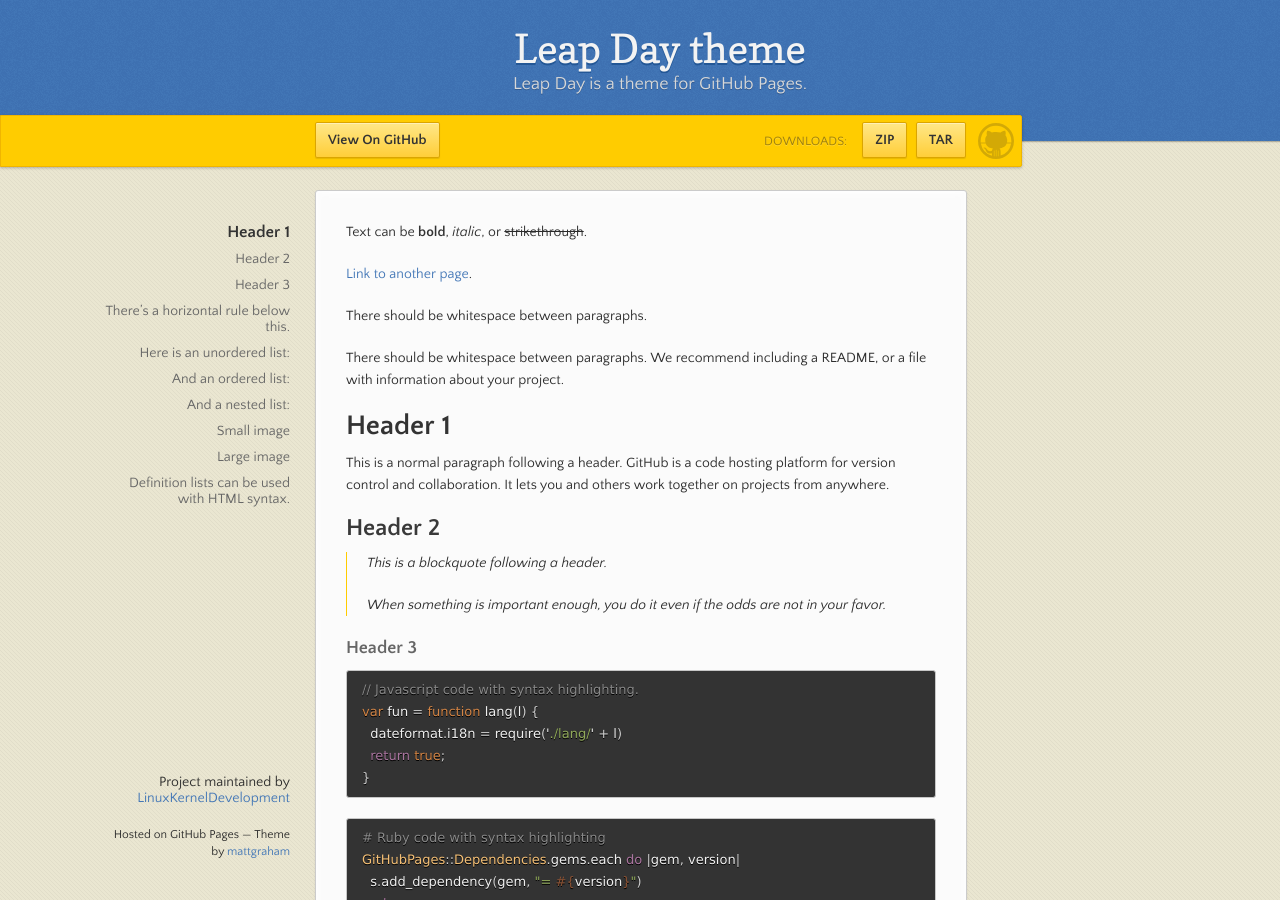
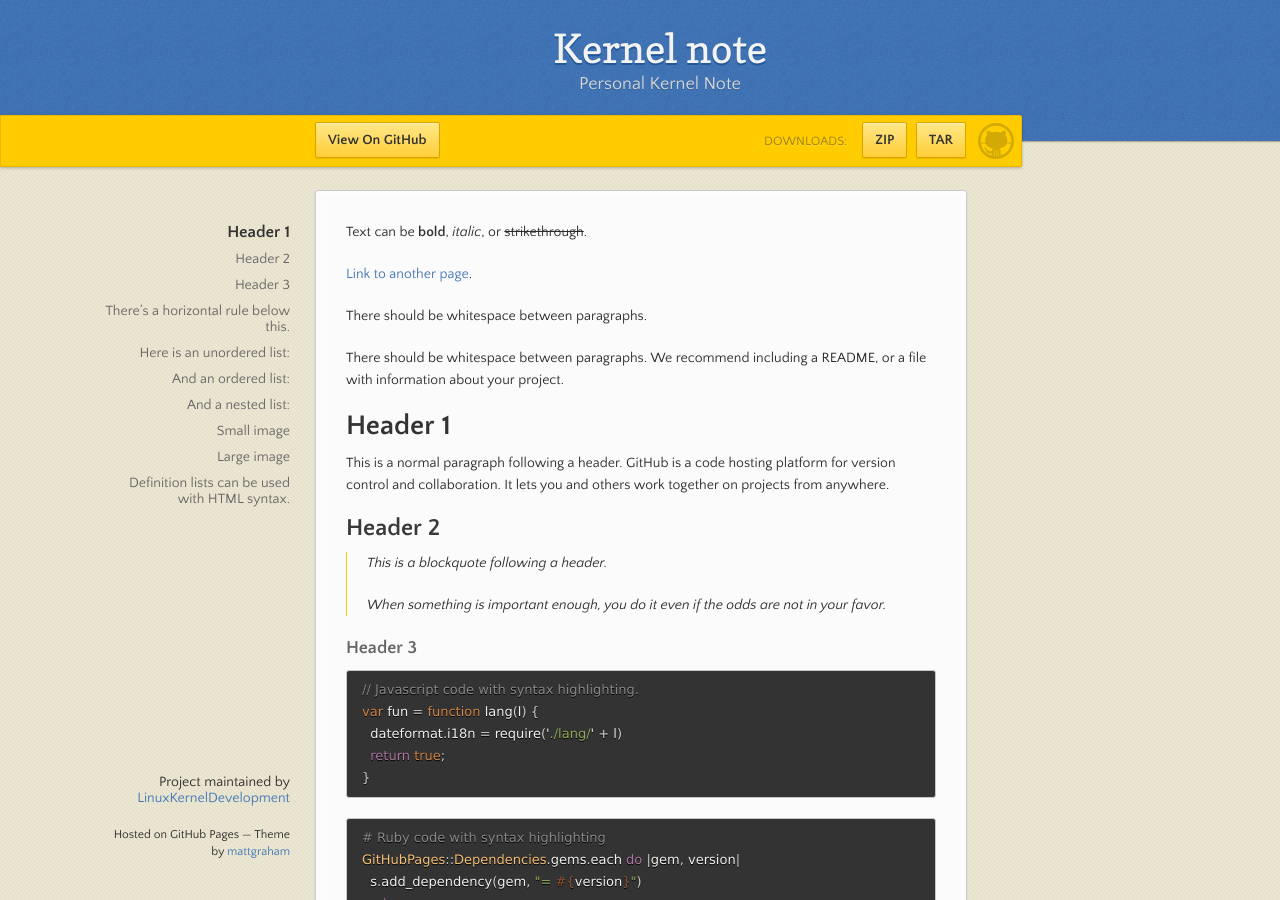
Before and after one commit to LinuxKernelDevelopment/kernelnote.github.io, a Jekyll site: the page built from index.md, in a window 1280 px wide and 900 px high. Built offline with Jekyll 4.4.1, drawn with Linux system fonts in a browser that asks for light colours.

Commit message:
change title

```diff
--- a/_config.yml
+++ b/_config.yml
@@ -1,5 +1,5 @@
-title: Leap Day theme
-description: Leap Day is a theme for GitHub Pages.
+title: Kernel note
+description: Personal Kernel Note
 show_downloads: true
 google_analytics:
 theme: jekyll-theme-leap-day
```
